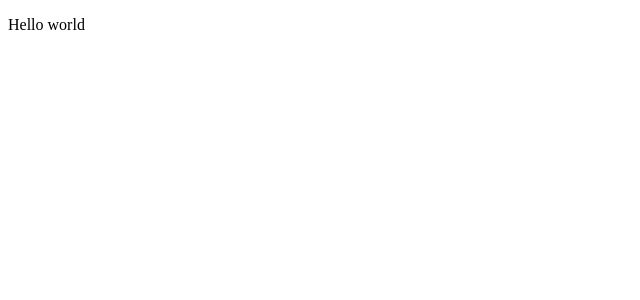
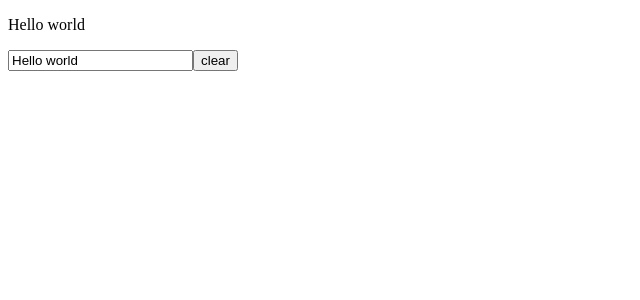
Before and after one commit to sho-kasama/many__study, a Vue app in the folder five-app/: page / in a window 1280 px wide. Shown: the top 300 px of the page, without its empty margins (0-640 px from the left). Built offline with nearby package versions, Linux system fonts and the light colour scheme.

Commit message:
ref #13 add: click event

```diff
--- a/five-app/src/App.vue
+++ b/five-app/src/App.vue
@@ -1,6 +1,9 @@
 <template>
   <div>
-    <p>{{msg}}</p>
+    <p v-if="msg.length > 0">{{msg}}</p>
+    <p v-else>to text</p>
+    <input type="text" v-model="msg">
+    <button @click="clear()">clear</button>
   </div>
 </template>
 
@@ -10,6 +13,35 @@ export default {
     return {
       msg: "Hello world"
     };
+  },
+  methods: {
+    clear() {
+      this.msg = "";
+    }
   }
 };
 </script>
+
+<!-- 画面ではテキストボックスが追加されました。
+ここではテキストボックスをいじると表示も変わる。
+特にコールバックなども指定していないのにこういう事ができるのが
+いわゆる、データバインディングの凄さ。
+-->
+
+<!--
+pタグの所に v-ifが加わり文字長のチェックをしている。
+文字長があれば普通に表示する、そうじゃなければ(length0)v-elseの処理に入って、
+no textのpタグが出てくる
+-->
+
+<!--
+イベントで処理する
+ボタン<button>を追加してクリックで clear()が呼び出されるようにしてる。
+@click="clear()"です、呼び出された関数の実態はmethods内にある、
+非常にシンプルにmsg=''でからにしているだけ。x
+-->
+
+<!--
+動きとしては、@clickでclear()が呼び出されて、msg=''でmsgが空になってデータバインディングの結果表示が
+更新されてv-ifで文字長がゼロなので no textになる
+-->
```
